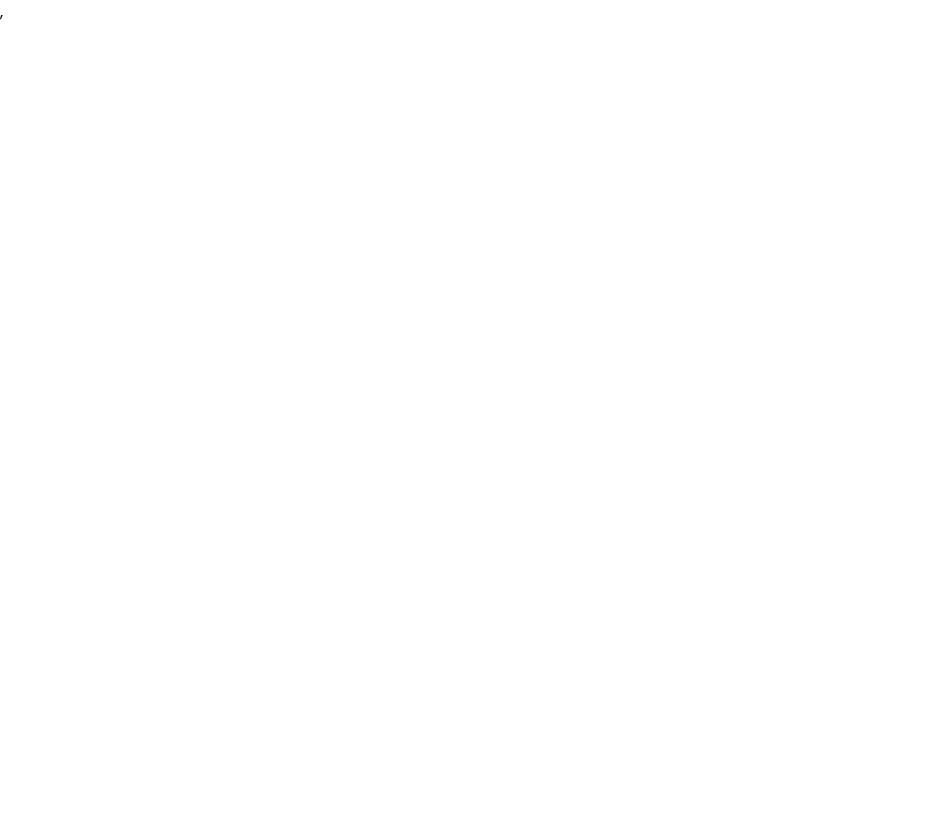
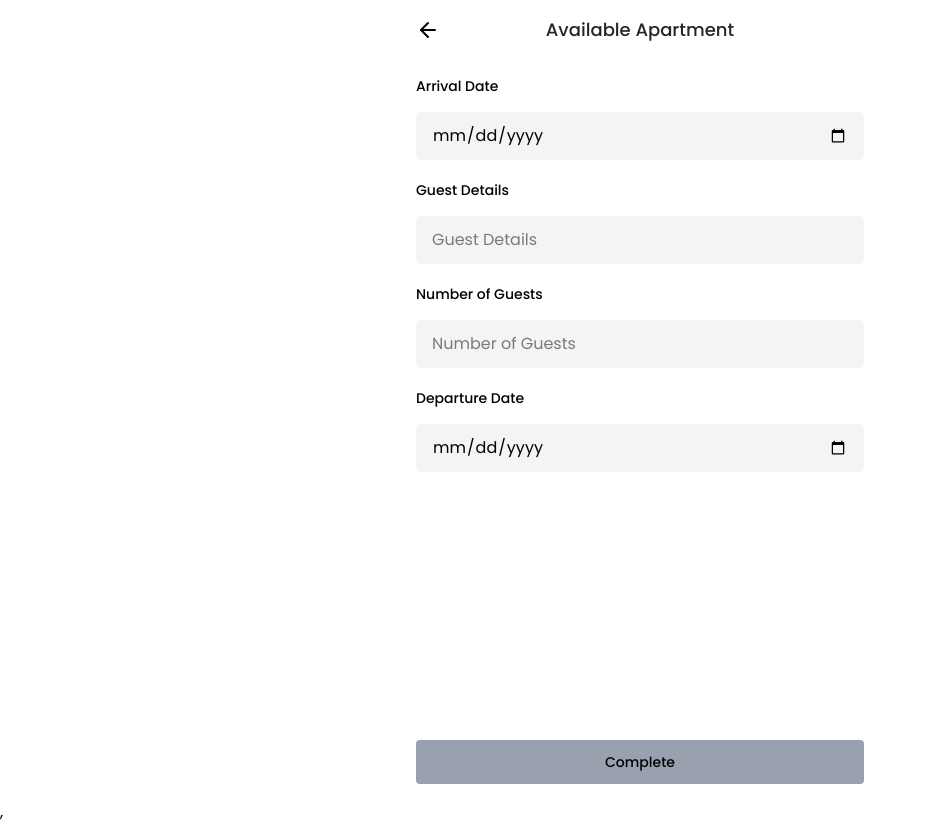
Before and after one commit to ukeje71/AI--RAVEL-PLANNER, a React (Vite) app: page /booking in a window 1280 px wide. Before the commit this address had no page. Shown: the whole page, without its empty margins (0-927 px from the left). Before the commit the page ends 800 px from the top, so only its background shows below. Built offline with nearby package versions, Linux system fonts and the light colour scheme.

Commit message:
Feature:Booking form

```diff
--- a/src/App.jsx
+++ b/src/App.jsx
@@ -10,6 +10,8 @@ import Apartmentpage from "./Pages/Services/Apartmentpage";
 import ApartmentCard from "./Pages/Services/ApartmentCard";
 import TourPage from "./Pages/Services/TourPage";
 import Airline from "./Pages/Services/AirlinePage";
+import BookingForm from "./Pages/Services/Bookingform";
+import BookingConfirmation from "./components/UI/BookingConfirmation";
 
 function App() {
   return (
@@ -24,6 +26,8 @@ function App() {
       <Route path="/apartment" element={<Apartmentpage />} />
       <Route path="/tour" element={<TourPage />} />
       <Route path="/airline" element={<Airline />} />
+      <Route path="/booking" element={<BookingForm />} />
+      <Route path="/booking-confirmation" element={<BookingConfirmation />} />
 
       <Route path="/apartment/details/:id" element={<ApartmentCard />} />
     </Routes>
--- a/src/Pages/Services/ApartmentCard.jsx
+++ b/src/Pages/Services/ApartmentCard.jsx
@@ -141,7 +141,7 @@ const ApartmentCard = () => {
                   {selectedProduct.TimeFrame || "For 1 night – 18 June 20"}
                 </p>
               </div>
-              <button className="bg-blue-600 text-white text-sm sm:text-base font-medium px-4 py-2 sm:px-6 sm:py-3 rounded-md hover:bg-blue-700 transition-colors">
+              <button onClick={() => navigate("/booking")} className="bg-blue-600 text-white text-sm sm:text-base font-medium px-4 py-2 sm:px-6 sm:py-3 rounded-md hover:bg-blue-700 transition-colors">
                 Book Now
               </button>
             </div>
--- /dev/null
+++ b/src/Pages/Services/Bookingform.jsx
@@ -0,0 +1,104 @@
+import { ArrowLeft } from "lucide-react";
+import React, { useState } from "react";
+
+const BookingForm = () => {
+  const [formData, setFormData] = useState({
+    arrivalDate: "",
+    guestDetails: "",
+    numberOfGuests: "",
+    departureDate: "",
+  });
+
+  // Check if all fields are filled
+  const isFormComplete = Object.values(formData).every((field) => field.trim() !== "");
+
+  const handleChange = (e) => {
+    const { name, value } = e.target;
+    setFormData((prev) => ({ ...prev, [name]: value }));
+  };
+
+  const handleSubmit = (e) => {
+    e.preventDefault();
+    if (isFormComplete) {
+      console.log("Form submitted:", formData);
+    }
+  };
+
+  return (
+    <div className="min-h-screen bg-white p-4 flex flex-col items-center">
+      {/* Header */}
+      <div className="flex items-center justify-center relative mb-8 w-full max-w-md">
+        <button className="absolute left-0 text-2xl">
+          <ArrowLeft />
+        </button>
+        <h2 className="text-lg font-medium text-[#262626]">Available Apartment</h2>
+      </div>
+
+      {/* Form */}
+      <form onSubmit={handleSubmit} className="space-y-5 w-full max-w-md flex-1 flex flex-col justify-between">
+        <div className="space-y-5">
+          <div>
+            <label className="block mb-4 text-sm font-medium">Arrival Date</label>
+            <input
+              type="date"
+              name="arrivalDate"
+              value={formData.arrivalDate}
+              onChange={handleChange}
+              className="w-full bg-gray-100 px-4 py-3 rounded-md outline-none"
+              placeholder="Arrival Date"
+            />
+          </div>
+
+          <div>
+            <label className="block mb-4 text-sm font-medium">Guest Details</label>
+            <input
+              type="text"
+              name="guestDetails"
+              value={formData.guestDetails}
+              onChange={handleChange}
+              className="w-full bg-gray-100 px-4 py-3 rounded-md outline-none"
+              placeholder="Guest Details"
+            />
+          </div>
+
+          <div>
+            <label className="block mb-4 text-sm font-medium">Number of Guests</label>
+            <input
+              type="number"
+              name="numberOfGuests"
+              value={formData.numberOfGuests}
+              onChange={handleChange}
+              className="w-full bg-gray-100 px-4 py-3 rounded-md outline-none"
+              placeholder="Number of Guests"
+            />
+          </div>
+
+          <div>
+            <label className="block mb-4 text-sm font-medium">Departure Date</label>
+            <input
+              type="date"
+              name="departureDate"
+              value={formData.departureDate}
+              onChange={handleChange}
+              className="w-full bg-gray-100 px-4 py-3 rounded-md outline-none"
+              placeholder="Departure Date"
+            />
+          </div>
+        </div>
+
+        {/* Complete Button */}
+        <button
+          type="submit"
+          disabled={!isFormComplete}
+          className={`w-full py-3 rounded-sm text-black text-sm font-medium ${
+            isFormComplete ? "bg-[#2563EB] text-white" : "bg-gray-400 cursor-not-allowed"
+          }`}
+        >
+          Complete
+        </button>
+      </form>
+    </div>
+  );
+};
+
+export default BookingForm;
--- /dev/null
+++ b/src/components/UI/BookingConfirmation.jsx
@@ -0,0 +1,19 @@
+import React from "react";
+
+const BookingConfirmation = () => {
+  return (
+    <div className="fixed inset-0 bg-black bg-opacity-50 flex items-center justify-center z-50">
+      <div className="bg-white p-6 rounded-lg shadow-lg max-w-md w-full text-center border border-gray-200">
+        <h2 className="text-2xl font-bold text-blue-700 mb-4">BOOKING CONFIRMED</h2>
+        <p className="text-gray-700 mb-6">
+          Your apartment has been successfully booked. Get ready to enjoy a comfortable and unforgettable stay. All your booking details have been sent to your email.
+        </p>
+        <button className="w-full bg-blue-600 text-white py-3 rounded-lg font-medium hover:bg-blue-700 transition-colors">
+          Done
+        </button>
+      </div>
+    </div>
+  );
+};
+
+export default BookingConfirmation;
```
